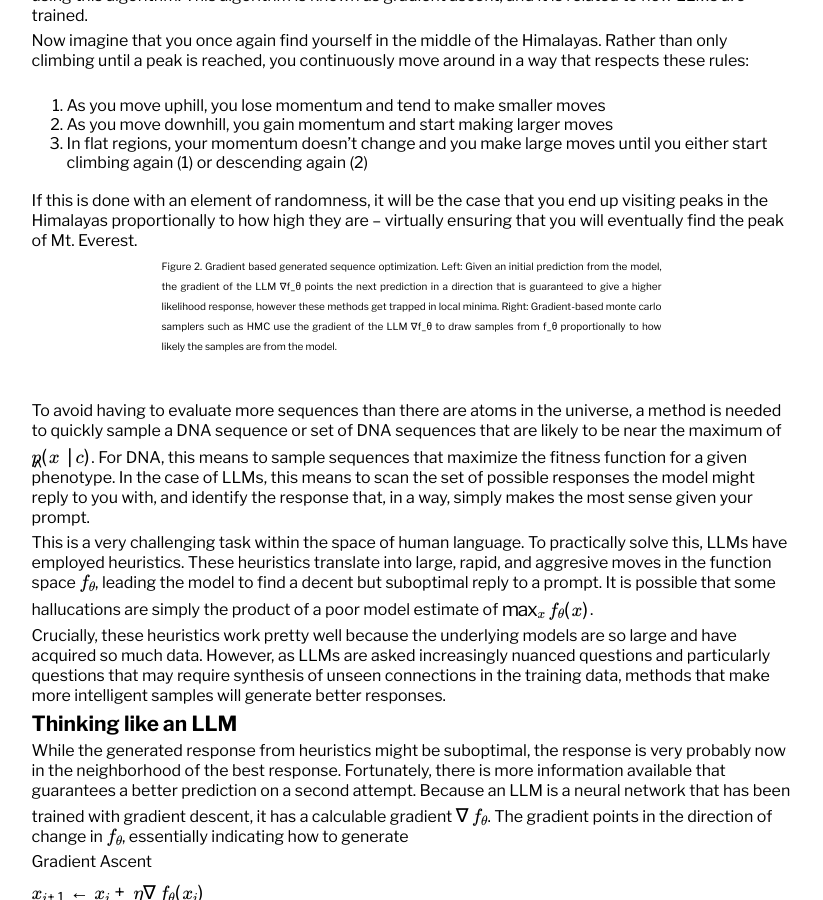
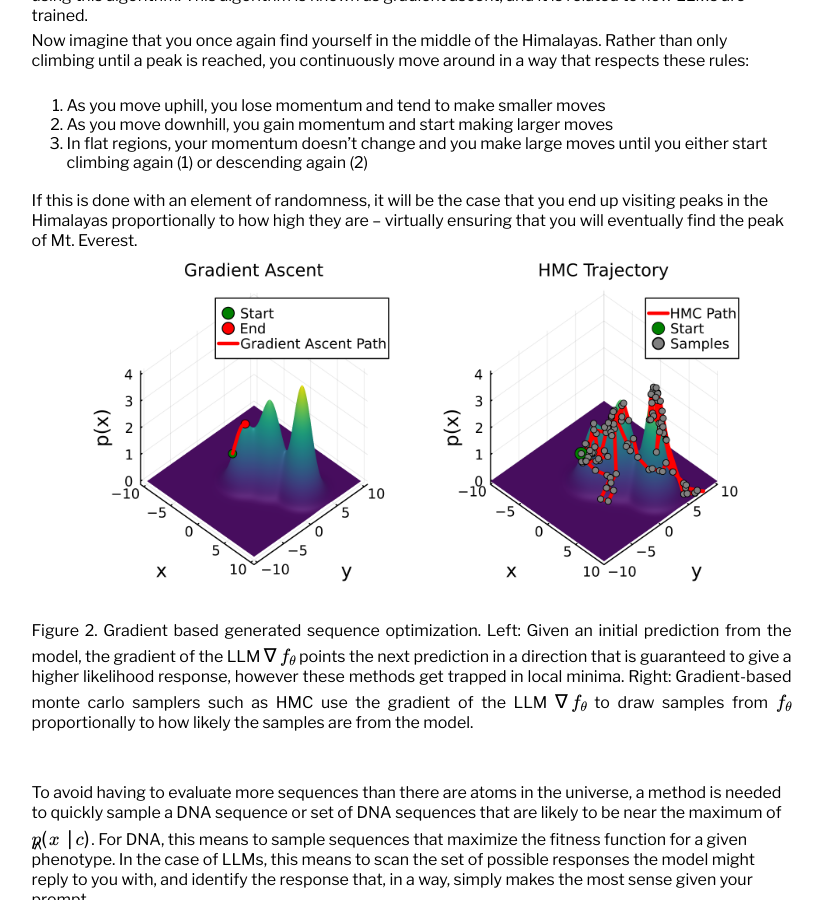
Before and after one commit to dan-sprague/dan-sprague.github.io, a Jekyll site: the page built from _posts/2025-02-02-llmthinking.markdown, in a window 1280 px wide and 900 px high, scrolled down 1923 px. Shown: the whole window, without its empty margins (221-1044 px from the left). Built offline with Jekyll 4.4.1, drawn with Linux system fonts in a browser that asks for light colours; formulas are drawn with MathJax 3.

Commit message:
fixed bug

```diff
--- a/_posts/2025-02-02-llmthinking.markdown
+++ b/_posts/2025-02-02-llmthinking.markdown
@@ -57,7 +57,8 @@
 
 If this is done with an element of randomness, it will be the case that you end up visiting peaks in the Himalayas proportionally to how high they are -- virtually ensuring that you will eventually find the peak of Mt. Everest.
 
-<p style="text-align: justify; font-size: 10px; width: 500px; margin: 0 auto;">Figure 2. Gradient based generated sequence optimization. Left: Given an initial prediction from the model, the gradient of the LLM ∇f_θ points the next prediction in a direction that is guaranteed to give a higher likelihood response, however these methods get trapped in local minima. Right: Gradient-based monte carlo samplers such as HMC use the gradient of the LLM ∇f_θ to draw samples from f_θ proportionally to how likely the samples are from the model.</p>
+![Finding the best generated response](/assets/images/path_opt.png)
+<p align="justify">Figure 2. Gradient based generated sequence optimization. Left: Given an initial prediction from the model, the gradient of the LLM $\nabla f_\theta$ points the next prediction in a direction that is guaranteed to give a higher likelihood response, however these methods get trapped in local minima. Right: Gradient-based monte carlo samplers such as HMC use the gradient of the LLM $\nabla f_\theta$ to draw samples from $f_\theta$ proportionally to how likely the samples are from the model.</p>
 
 <br><br>
 
```
